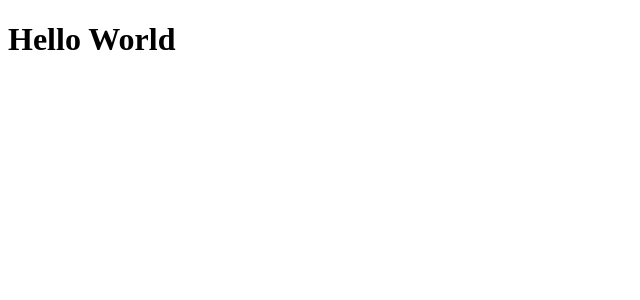
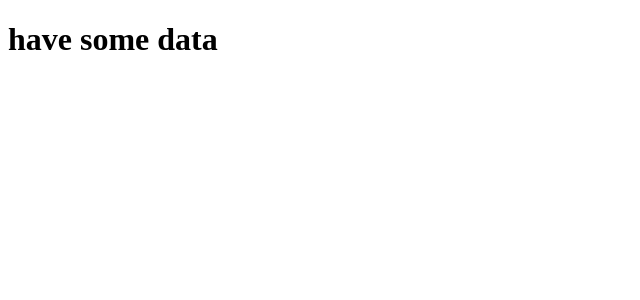
Before and after one commit to BeeGodwin/web-app-skeleton, a React app: page / in a window 1280 px wide. Shown: the top 300 px of the page, without its empty margins (0-640 px from the left). Built offline with nearby package versions, Linux system fonts and the light colour scheme; the HTML template or start-up script is replaced by a standard one.

Commit message:
app renders a prop

```diff
--- a/src/app/App.jsx
+++ b/src/app/App.jsx
@@ -1,7 +1,7 @@
 import React from 'react';
 
-const App = () => {
-  return <h1>Hello World</h1>;
+const App = (props) => {
+  return <h1>{props.data}</h1>;
 };
 
 export default App;
--- a/src/index.js
+++ b/src/index.js
@@ -2,4 +2,4 @@ import React from 'react';
 import ReactDOM from 'react-dom';
 import App from './app/App.jsx';
 
-ReactDOM.render(<App />, document.getElementById('root'));
+ReactDOM.render(<App data={'have some data'}/>, document.getElementById('root'));
```
